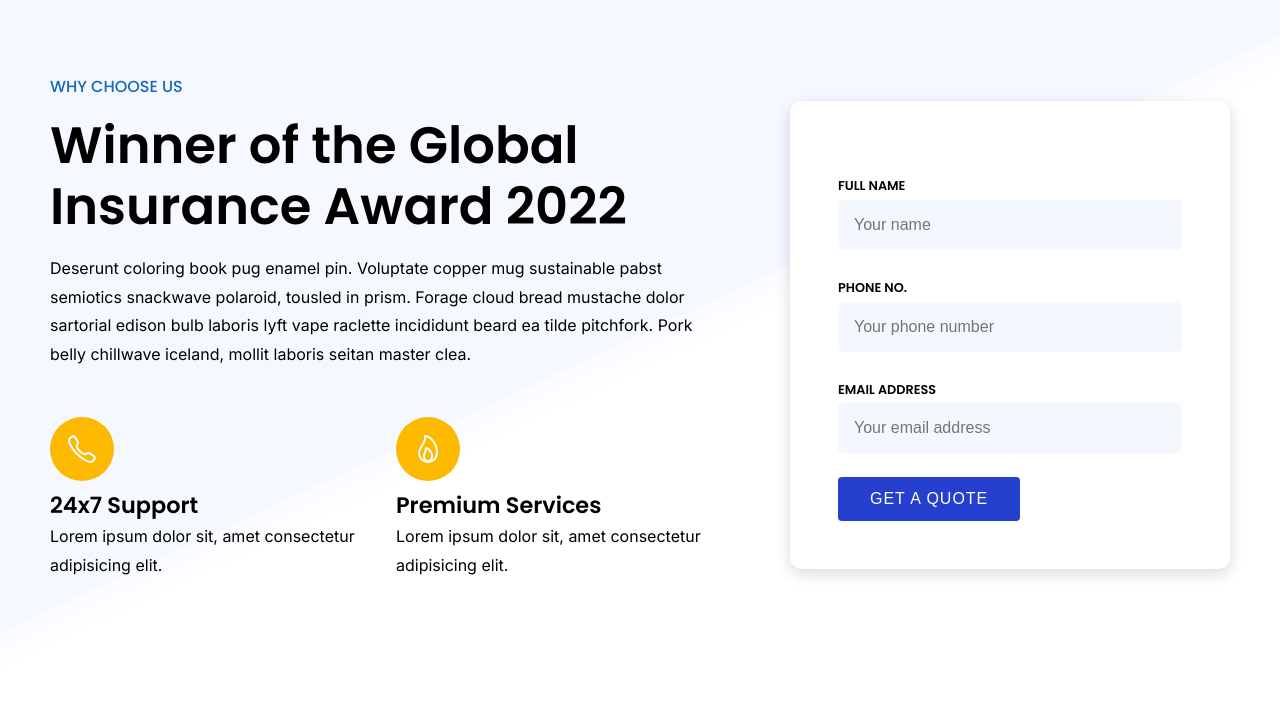
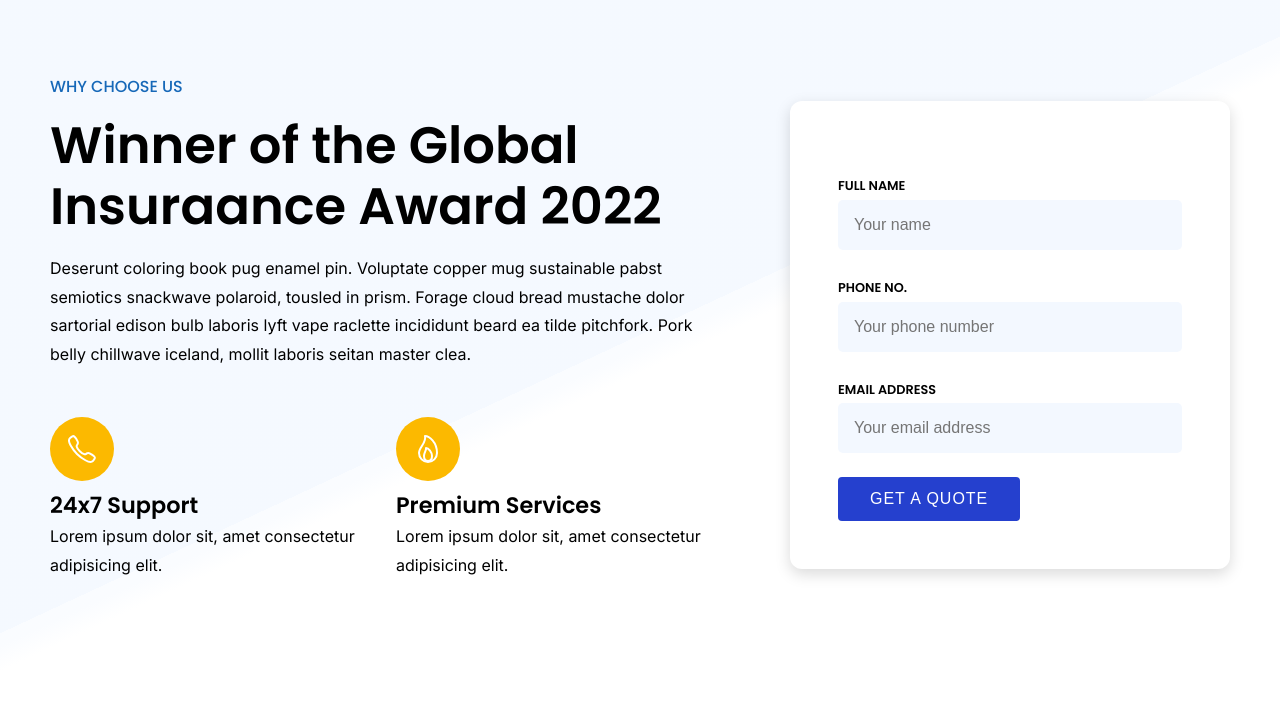
Before and after one commit to anasoamaral/testeinsurance, a plain HTML site: page index.html in a window 1280 px wide. Shown: the part 807-1522 px from the top of the page. Drawn offline with nearby package versions, Linux system fonts and the light colour scheme.

Commit message:
initial commit

```diff
--- a/index.html
+++ b/index.html
@@ -123,7 +123,7 @@
 					<h4 class="sub-heading">Why choose us</h4>
 
 					<h2 class="heading">
-						Winner of the Global Insurance Award 2022
+						Winner of the Global Insuraance Award 2022
 					</h2>
 
 					<p class="para-line">
```
